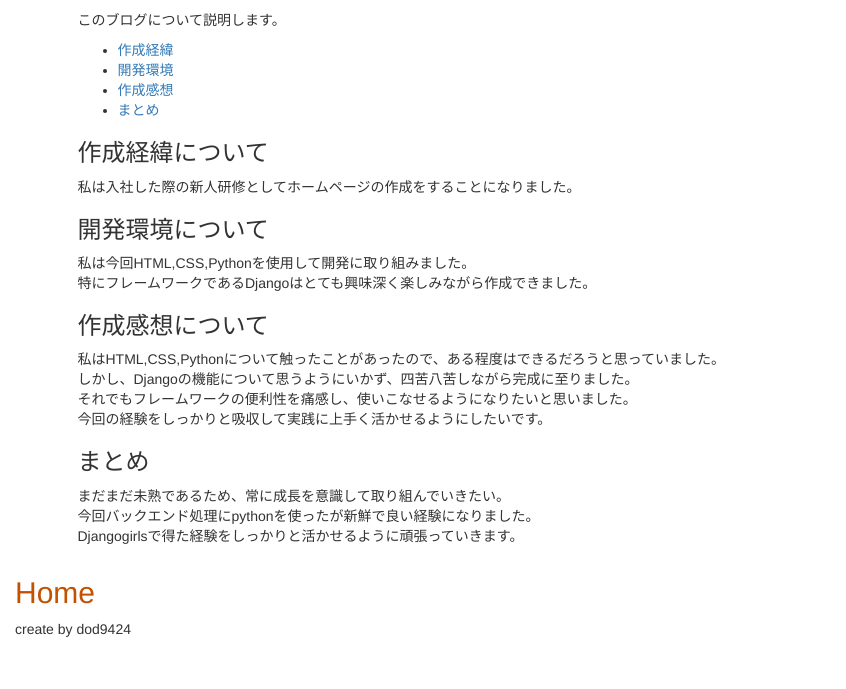
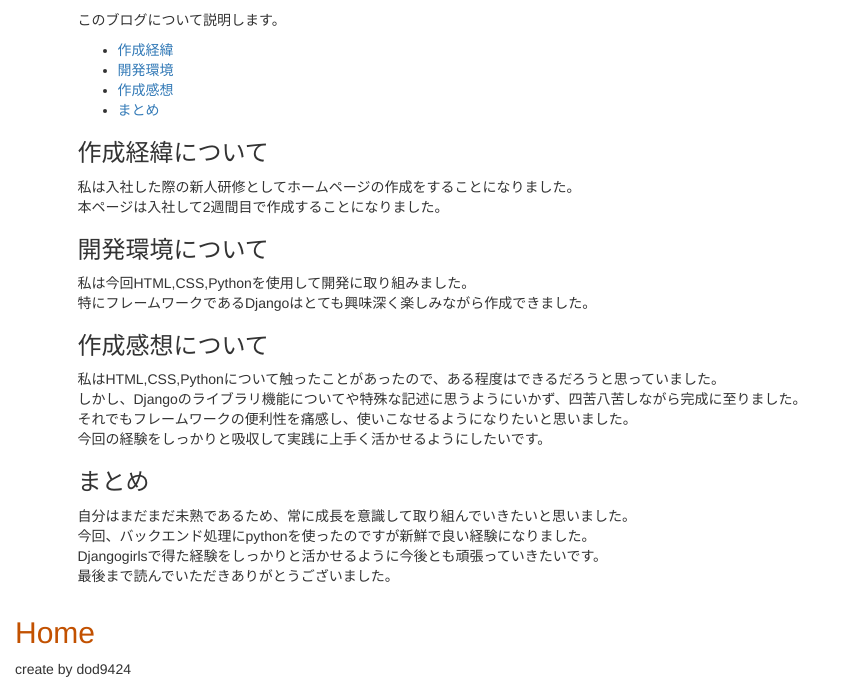
Before and after one commit to dod9424/my-first-blog, a Django app: page /post/outline/ in a window 1280 px wide. Shown: the part 266-955 px from the top of the page, without its empty margins (0-846 px from the left). Before the commit the page ends 903 px from the top, so only its background shows below. Run offline with Django 3.2, Linux system fonts and the light colour scheme; some libraries are stand-ins or nearby versions.

Commit message:
blog_template

```diff
--- a/blog/templates/blog/post_list.html
+++ b/blog/templates/blog/post_list.html
@@ -1,6 +1,6 @@
 {% extends 'blog/base.html' %}<!--ベースを継承（テンプレートを利用）-->
 {% block content %}
-    <h2><a href="{% url 'post_outline' %}">Post Outline</a></h2>
+    <h2><a href="{% url 'post_outline' %}" class="outline">Post Outline</a></h2>
     {% for post in posts %}
         <div class="post">
             <div class="date">
--- a/blog/templates/blog/post_outline.html
+++ b/blog/templates/blog/post_outline.html
@@ -18,7 +18,8 @@
 <article>
     <section class="box">
         <h3 id="作成経緯" class="title_name">作成経緯について</h3>
-        <p class="blog_list">私は入社した際の新人研修としてホームページの作成をすることになりました。</p>
+        <p class="blog_list">私は入社した際の新人研修としてホームページの作成をすることになりました。<br>
+        本ページは入社して2週間目で作成することになりました。</p>
     </section>
     <section class="box">
         <h3 id="開発環境" class="title_name">開発環境について</h3>
@@ -28,15 +29,16 @@
     <section class="box">
         <h3 id="作成感想" class="title_name">作成感想について</h3>
         <p class="blog_list">私はHTML,CSS,Pythonについて触ったことがあったので、ある程度はできるだろうと思っていました。<br>
-        しかし、Djangoの機能について思うようにいかず、四苦八苦しながら完成に至りました。<br>
+        しかし、Djangoのライブラリ機能についてや特殊な記述に思うようにいかず、四苦八苦しながら完成に至りました。<br>
         それでもフレームワークの便利性を痛感し、使いこなせるようになりたいと思いました。<br>
         今回の経験をしっかりと吸収して実践に上手く活かせるようにしたいです。</p>
     </section>
     <section class="box">
         <h3 id="まとめ" class="title_name">まとめ</h3>
-        <p class="blog_list">まだまだ未熟であるため、常に成長を意識して取り組んでいきたい。<br>
-        今回バックエンド処理にpythonを使ったが新鮮で良い経験になりました。<br>
-        Djangogirlsで得た経験をしっかりと活かせるように頑張っていきます。</p>
+        <p class="blog_list">自分はまだまだ未熟であるため、常に成長を意識して取り組んでいきたいと思いました。<br>
+        今回、バックエンド処理にpythonを使ったのですが新鮮で良い経験になりました。<br>
+        Djangogirlsで得た経験をしっかりと活かせるように今後とも頑張っていきたいです。<br>
+        最後まで読んでいただきありがとうございました。</p>
     </section>
 </article>
 
--- a/blog/views.py
+++ b/blog/views.py
@@ -51,7 +51,7 @@ def post_edit(request, pk):
 
 #Extensions
 def post_draft_list(request):
-    posts = Post.objects.filter(published_date__isnull=True).order_by('created_date')
+    posts = Post.objects.filter(published_date__isnull=True).order_by('-created_date')
     return render(request, 'blog/post_draft_list.html', {'posts': posts})
 
 @login_required
```
Also changed, not shown: blog/static/css/blog.css (+18 -1 lines), blog/templates/blog/post_detail.html (+8 -3 lines), blog/templates/registration/login.html (+4 -4 lines), db.sqlite3.
